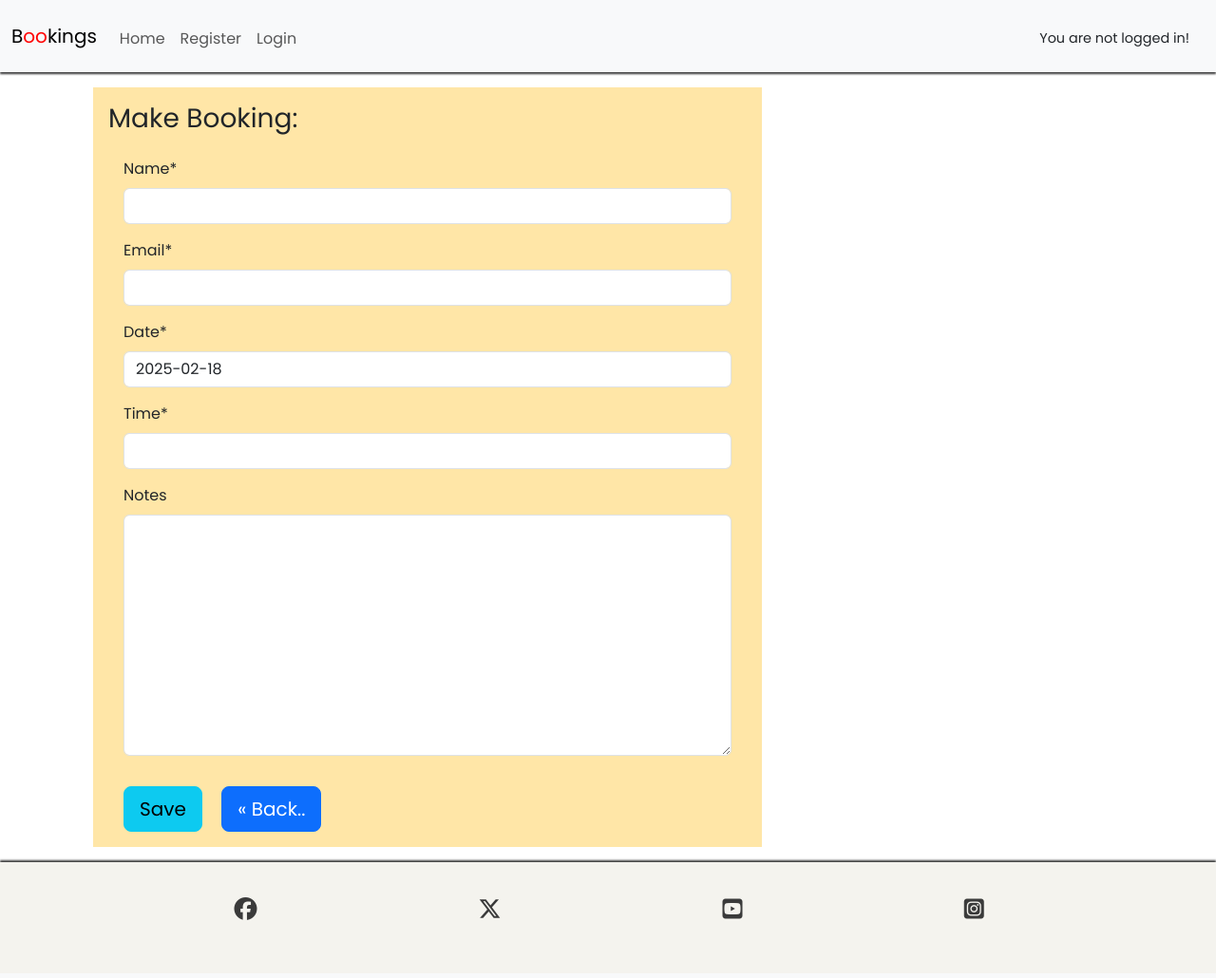
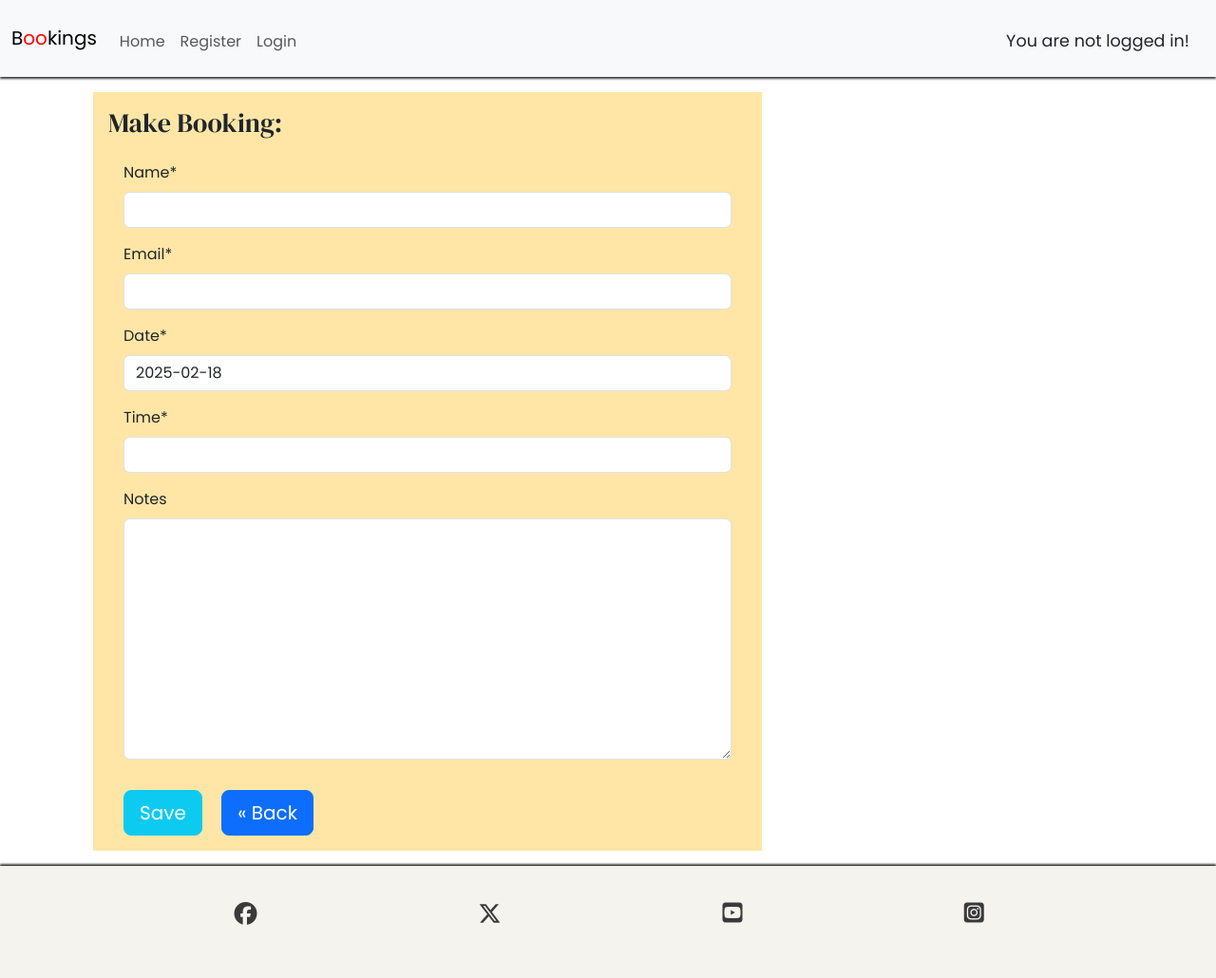
Before and after one commit to kasemdeautsch/PP4, a Django app: page /make/ in a window 1280 px wide. Shown: the whole page at 95% size. Before the commit the page ends 969 px from the top, so only its background shows below. Run offline with Django 4.2, Linux system fonts and the light colour scheme; parts of the project's set-up code (start-up, migrations or seed data) failed here and were passed over; some libraries are stand-ins or nearby versions.

Commit message:
format pages

```diff
--- a/booking/templates/booking/make_reservation.html
+++ b/booking/templates/booking/make_reservation.html
@@ -1,22 +1,32 @@
 {% extends "base.html" %}
 {% load crispy_forms_tags %}
 {% block make %}
-
+<!-- Form in a Boostrap column to Book a reservation-->
 <div class="container">
   <div class="row">
     <div class="col-md-10 col-lg-8">
-            <form id= "reservationForm" class= "m-3 p-3 c-color" method= "post" action="">
+      <form
+        id="reservationForm"
+        class="m-3 p-3 card-color"
+        method="post"
+        action=""
+      >
         <h3 class="card-title pb-2">Make Booking:</h3>
-                <div class="p-3">
-                    {{ reservation_form | crispy}}
-                </div>
+        <div class="p-3">{{ reservation_form | crispy}}</div>
 
         {% csrf_token %}
         <div class="col-12">
-                    <button id="submitButton" class="btn btn-info btn-lg mx-3"  type="submit">Save</button>
-                    <a href="{% url 'home' %}" class="btn btn-primary btn-lg">&laquo; Back..</a>
+          <button
+            id="submitButton"
+            class="btn btn-info btn-lg mx-3 book-button"
+            type="submit"
+          >
+            Save
+          </button>
+          <a href="{% url 'home' %}" class="btn btn-primary btn-lg"
+            >&laquo; Back</a
+          >
         </div>
-
       </form>
     </div>
   </div>
--- a/static/css/style.css
+++ b/static/css/style.css
@@ -4,11 +4,13 @@
     #1f7798; mid-blue
     #184f63; dark-blue
 */
+
 /* Google Fonts */
 
 @import url('https://fonts.googleapis.com/css2?family=DM+Serif+Display:ital@0;1&family=Poppins&display=swap');
 
 /*Asterisc wildcard selector to override default styles in the browser */
+
 * {
     margin: 0;
     padding: 0;
@@ -29,16 +31,18 @@ body {
     box-shadow: 0 2px 2px #3a3a3a;
 }
 
+/* Add Menue navbar margin*/
 .home-margin {
     margin-top: .4rem;
 }
-.loging {
+
+.user-loging {
     font-size: .9rem;
 }
-h1,
-h2 {
+
+h1,h2,
+h3 {
     font-family: "DM Serif Display", serif;
-    color: #184f63; /* dark-blue */
 }
 
 p {
@@ -46,17 +50,18 @@ p {
 }
 
 
-.bookme {
+.book-button {
     color: #fff;
 }
 
-.c-color {
+.card-color {
     background-color: #ffe6a7;
 }
 
 .o-brand {
     color: red;
 }
+
 /*Footer*/
 footer {
     background-color:#f4f3ee;
--- a/templates/account/login.html
+++ b/templates/account/login.html
@@ -7,7 +7,7 @@
 
 {% block content %}
 
-<div class="container c-color p-3 mt-5">
+<div class="container card-color p-3 mt-5">
     <div class="row">
         <div class="col-md-8 mt-3 offset-md-2">
             <h3 class="mb-3">{% trans "Sign In.." %}</h3>
--- a/templates/account/logout.html
+++ b/templates/account/logout.html
@@ -5,7 +5,7 @@
 {% block head_title %}{% trans "Sign Out" %}{% endblock %}
 
 {% block content %}
-<div class="container c-color p-3 mt-5">
+<div class="container card-color p-3 mt-5">
     <div class="row">
         <div class="col-md-8 mt-3 offset-md-2">
             <h3 class="mb-3">{% trans "Sign Out" %}</h3>
--- a/templates/account/signup.html
+++ b/templates/account/signup.html
@@ -3,7 +3,7 @@
 {% block head_title %}{% trans "Signup" %}{% endblock %}
 {% block content %}
 
-<div class="container c-color p-3 my-4">
+<div class="container card-color p-3 my-4">
   <div class="row">
     <div class="col-md-8 mt-3 offset-md-2">
       <h3 class="mb-3">{% trans "Sign Up" %}</h3>
@@ -24,7 +24,7 @@
          {% if redirect_field_value %}
         <input type="hidden" name="{{ redirect_field_name }}" value="{{ redirect_field_value }}"/>
         {% endif %}
-        <button class="btn btn-primary right type="submit">{% trans "Sign Up" %} &raquo;</button>
+        <button class="btn btn-primary right" type="submit">{% trans "Sign Up" %} &raquo;</button>
       </form>
     </div>
   </div>
--- a/templates/base.html
+++ b/templates/base.html
@@ -30,7 +30,9 @@
     <!-- Navigation -->
     <nav class="navbar navbar-expand-sm bg-body-tertiary">
       <div class="container-fluid">
-        <a class="navbar-brand" href="{% url 'home' %}">B<span class="o-brand">oo</span>kings</a>
+        <a class="navbar-brand" href="{% url 'home' %}"
+          >B<span class="o-brand">oo</span>kings</a
+        >
         <button
           class="navbar-toggler"
           type="button"
@@ -42,7 +44,10 @@
         >
           <span class="navbar-toggler-icon"></span>
         </button>
-        <div class="collapse navbar-collapse home-margin" id="navbarSupportedContent">
+        <div
+          class="collapse navbar-collapse home-margin"
+          id="navbarSupportedContent"
+        >
           <ul class="navbar-nav me-auto">
             <li class="nav-item">
               <a
@@ -80,8 +85,11 @@
             </li>
             {% endif %}
           </ul>
+          <!-- Check the user authenticated and display it in the top-right  -->
           {% if user.is_authenticated %}
-          <p class="text-center m-3 loging">You are logged in as: <span><em>{{ user }}</em></span></p>
+          <p class="text-center m-3 user-loging">
+            You are logged in as: <span><em>{{ user }}</em></span>
+          </p>
           {% else %}
           <p class="text-center m-3 loging">You are not logged in!</p>
           {% endif %}
@@ -93,7 +101,11 @@
       <div class="row">
         <div class="col-md-8 offset-md-2">
           {% for message in messages %}
-          <div class="alert {{ message.tags }} alert-dismissible fade show" id="msg" role="alert">
+          <div
+            class="alert {{ message.tags }} alert-dismissible fade show"
+            id="msg"
+            role="alert"
+          >
             {{ message | safe }}
             <button
               type="button"
@@ -107,10 +119,8 @@
       </div>
     </div>
     <main class="flex-shrink-0 main-bg">
-
       {% block content %}
       <!-- Content Goes here -->
-
       {% endblock content %}
 
       {% block reservations %}
@@ -121,7 +131,6 @@
 
       {% block edit %}
       {% endblock %}
-
     </main>
     <!-- Footer -->
     <footer class="container-fluid footer mt-auto py-3">
@@ -180,8 +189,7 @@
       crossorigin="anonymous"
     ></script>
     <!-- Custom Js -->
-     {% block scripts %}
-     {% endblock %}
-
+    {% block scripts %}
+    {% endblock %}
   </body>
 </html>
```
Also changed, not shown: booking/templates/booking/edit_reservation.html (+18 -7 lines), booking/templates/booking/index.html (+13 -9 lines), booking/templates/booking/reservation_list.html (+37 -20 lines), static/js/script.js (+6 -14 lines). Lines whose indentation alone changed are shown as unchanged.
